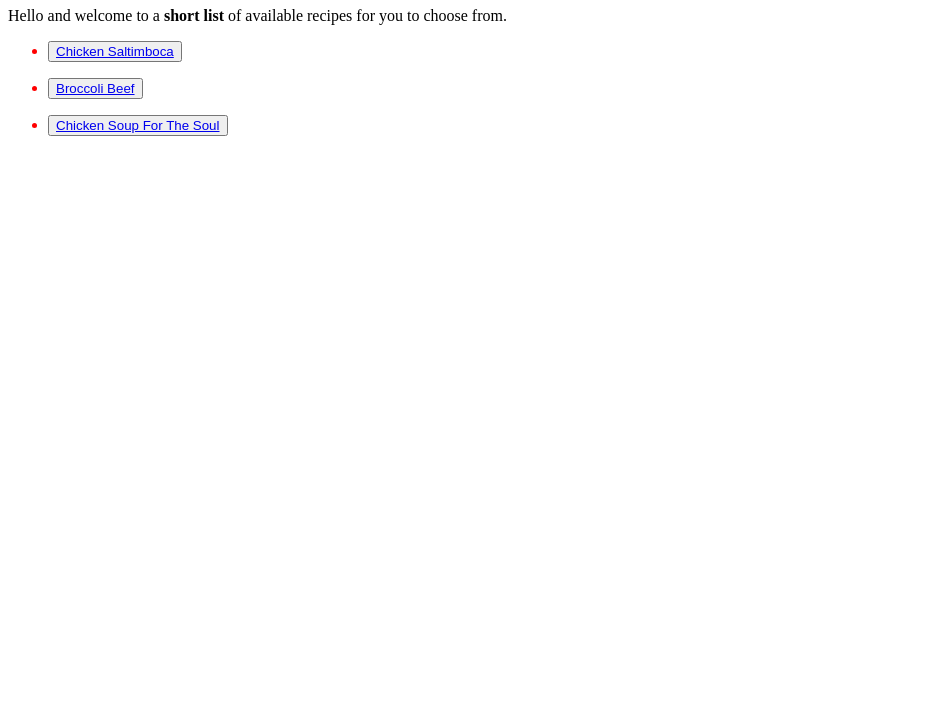
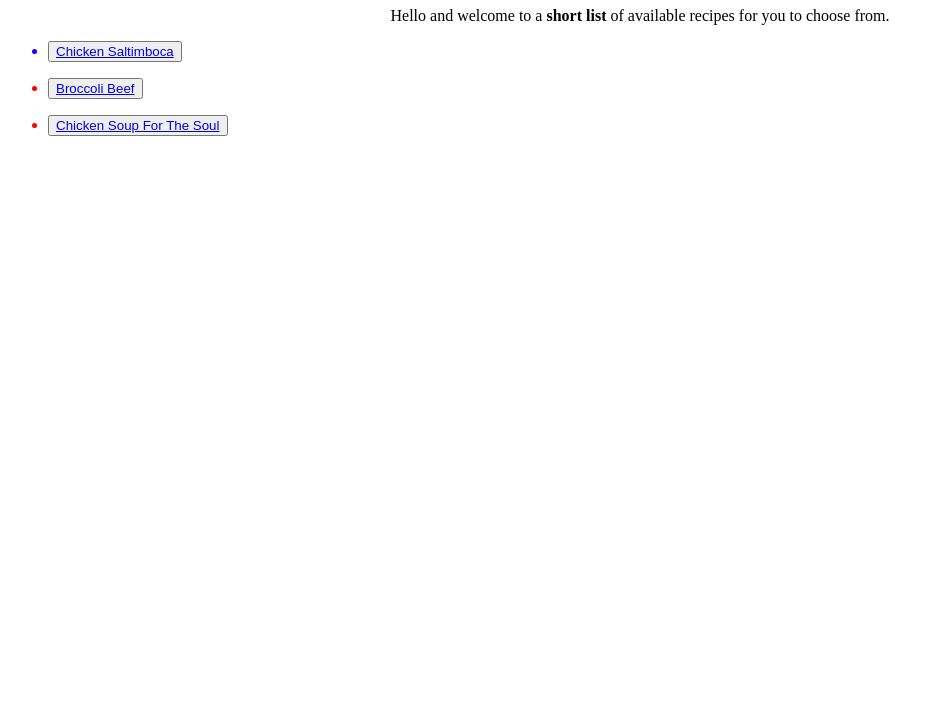
Before and after one commit to MasterDuracom/odin-recipes, a plain HTML site: page index.html in a window 1280 px wide. Shown: the part 73-800 px from the top of the page, without its empty margins (0-944 px from the left). Drawn offline with Linux system fonts and the light colour scheme.

Commit message:
modified:   style.css

```diff
--- a/style.css
+++ b/style.css
@@ -1,3 +1,16 @@
+p {
+    text-align:center;
+    color:black;
+    font:22;
+}
+
+
+
+
+
+
+
+
 .recipes {
     float: auto;
     width: auto;
@@ -9,7 +22,7 @@
             float: auto;
             width: auto;
             height: auto;
-            color: red;
+            color: rgb(17, 0, 255);
 
 }
 
```
